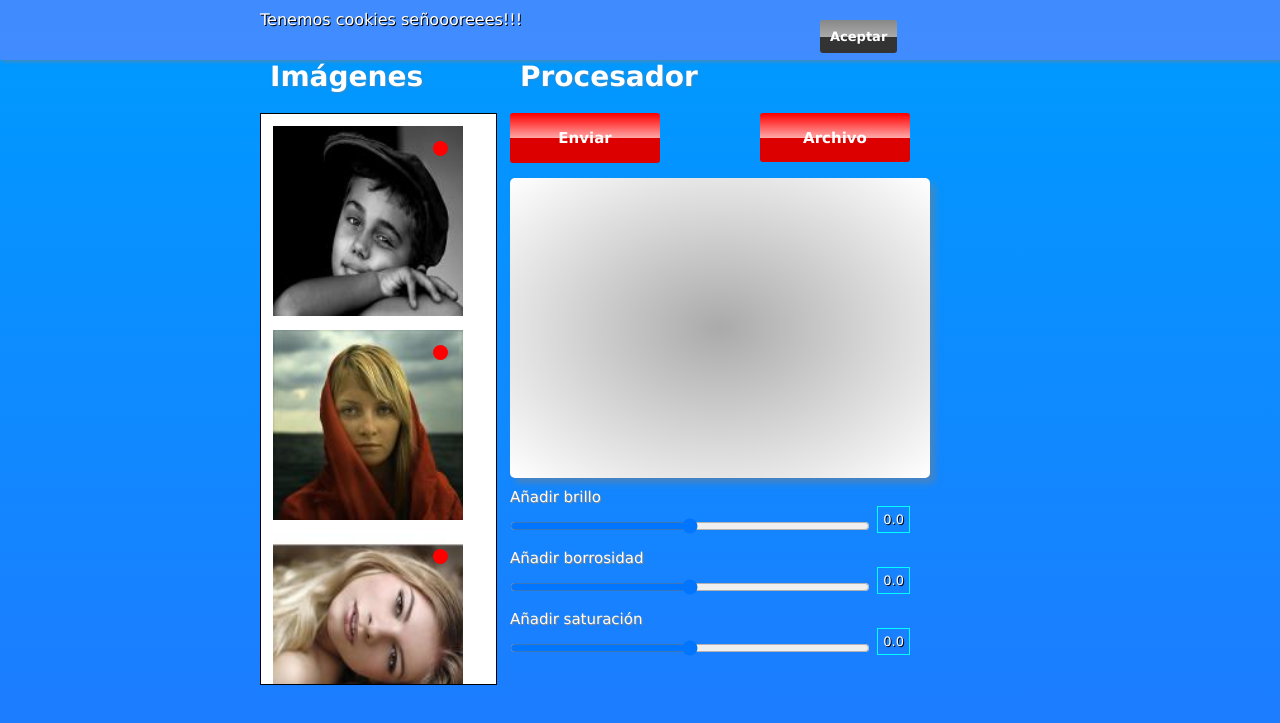
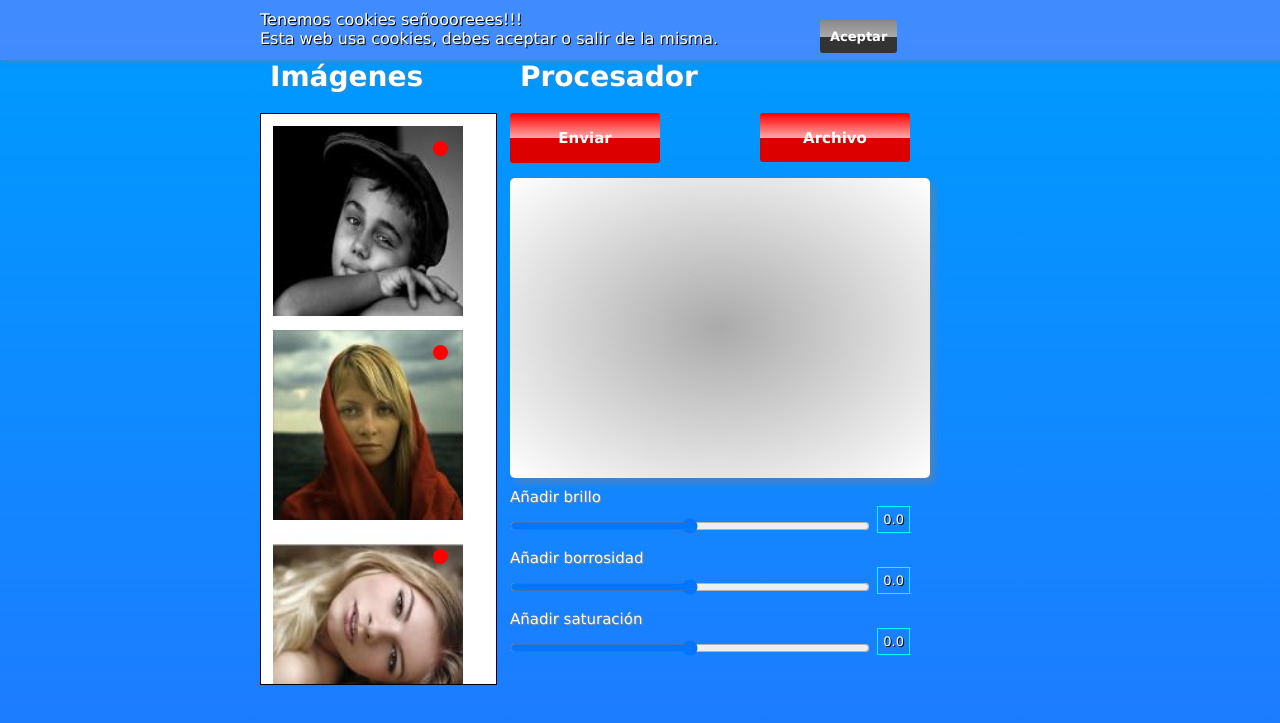
Before and after one commit to rutame/CargaImagenes, a PHP site: page / in a window 1280 px wide. Shown: the top 723 px of the page. Run offline with PHP 8.4, Linux system fonts and the light colour scheme.

Commit message:
Añado soporte cookies con jquery

```diff
--- a/index.php
+++ b/index.php
@@ -1,4 +1,12 @@
-<?php include 'config.php';?>
+<?php
+if(!isset($_COOKIE['visita'])){
+    //setcookie("visita", "si", 86400);
+
+}
+else{
+    echo "Bienvenido de Nuevo!!";
+}
+include 'config.php';?>
 <!DOCTYPE HTML>
 <html lang="en-US">
 <head>
@@ -6,8 +14,41 @@
     <title>Carga Imágenes</title>
     <link rel="stylesheet" type="text/css" href="css/estilo.css">
     <script type="text/javascript" src="js/jquery.js"></script>
+    <script type="text/javascript" src="js/jquery-cookie.js"></script>
     <script type="text/javascript">
         $(document).ready(function(){
+            var titulo = "<h1>Manipulación de Imágenes con filtros CSS</h1>";
+            var estilo = function(){
+                $(titulo).appendTo("#borda");
+                $("#borda h1").css({
+                    "color" : "white",
+                    "font-size": "34px",
+                    "width" : "700px",
+                    "margin" : "10px auto",
+                    "text-shadow" : "1px 1px #000"
+                });
+            };
+            // Cookie por un dia
+            var setCookie = function(){
+                $.cookie("visita", "si", {expires: 1});
+            };
+
+            var visita = $.cookie("visita");
+
+            if(visita === "si"){
+                alert("Bienvenido de nuevo!");
+                estilo();
+            }
+            else{
+                alert("nooo");
+                $(".aviso").show("fast");
+            }
+            $(".acepta").click(function(){
+                $(".aviso").fadeOut(300);
+                estilo();
+                setCookie();
+                alert("Cookie establecida");
+            });
             var valor = "0.0";
             $("span.bri").text(valor);
             $("span.dif").text(valor);
@@ -59,8 +100,10 @@
 <body>
     <div id="borda">
         <div class="aviso">
-            <p>Tenemos cookies señoooreees!!!</p>
-            <div class="btn btn_gris">Aceptar</div>
+            <p>Tenemos cookies señoooreees!!! <br />
+                Esta web usa cookies,
+                debes aceptar o salir de la misma.</p>
+            <div class="btn btn_gris acepta">Aceptar</div>
         </div>
     </div>
     <div id="pagina">
```
